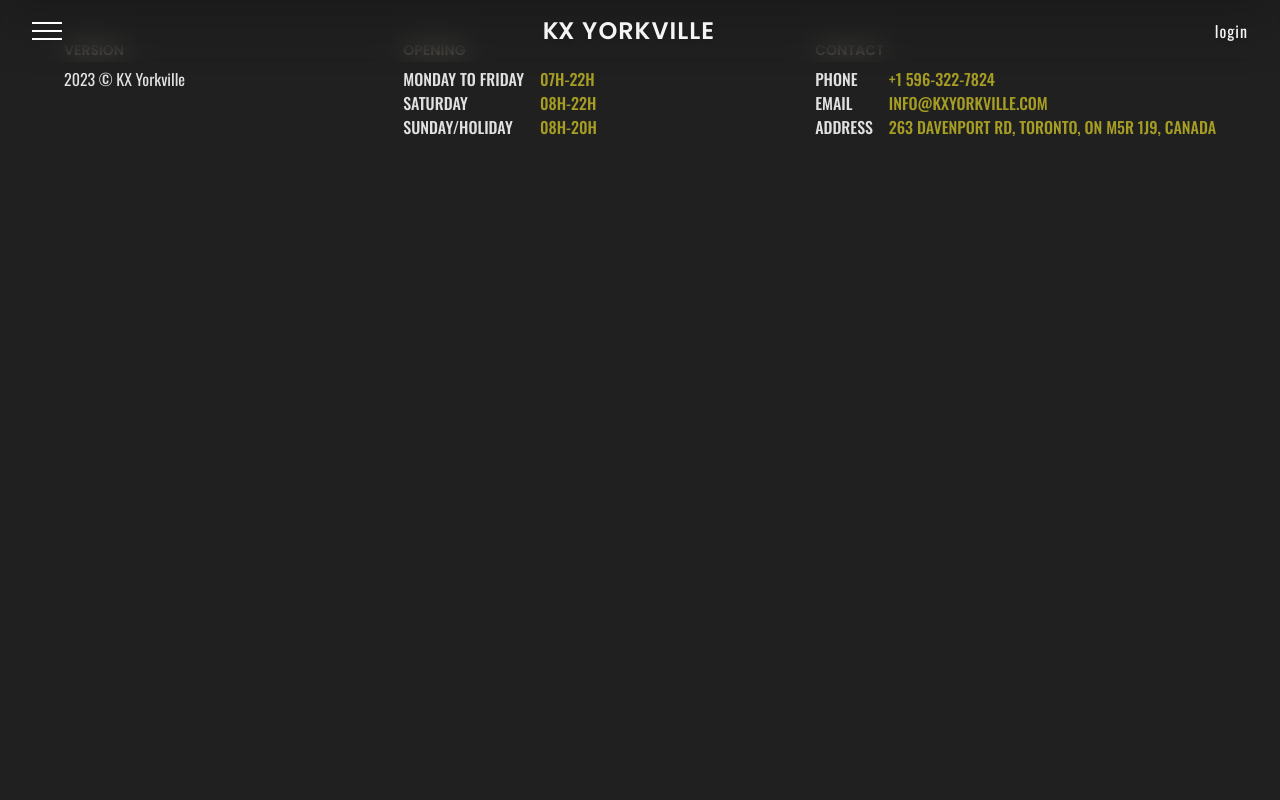
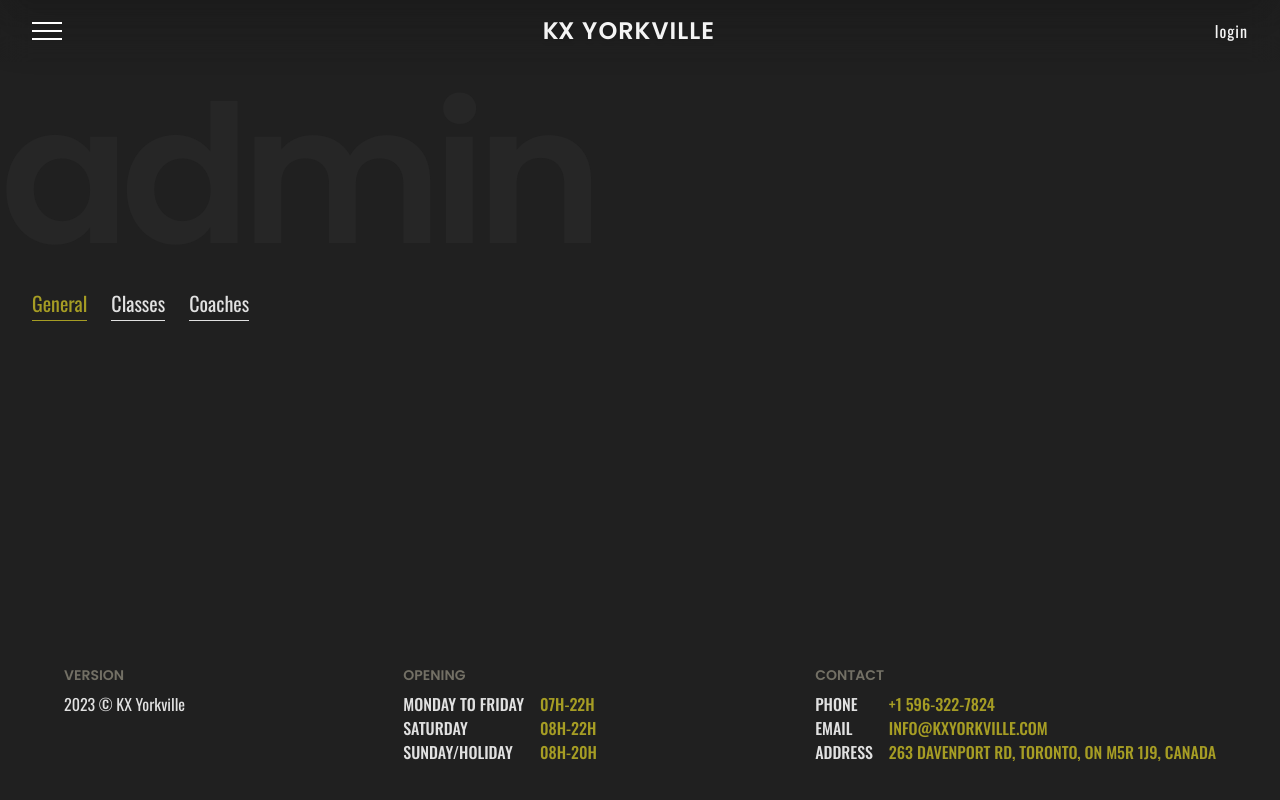
Before and after one commit to TLNRB/kxYorkville, a Vue app in the folder kxYorkville/: page /admin in a window 1280 px wide. Shown: the top 800 px of the page. Built offline with nearby package versions, Linux system fonts and the light colour scheme; no server answers.

Commit message:
admin title and section blocks

```diff
--- /dev/null
+++ b/kxYorkville/src/components/Admin/General.vue
@@ -0,0 +1,9 @@
+<script setup></script>
+
+<template>
+  <main
+    class="mt-[4rem] pt-[4rem] pb-[2rem] px-[1rem] xs:pt-[5rem] sm:pt-[9rem] md:px-[2rem] lg:pt-[11rem] xxl:pt-[13rem] xxxl:pt-[15rem] xxxxl:px-[4rem] xxxxl:pt-[16rem] xxxxl:mt-[6rem]"
+  ></main>
+</template>
+
+<style scoped></style>
--- a/kxYorkville/src/views/AdminView.vue
+++ b/kxYorkville/src/views/AdminView.vue
@@ -1,3 +1,73 @@
-<script setup></script>
-<template></template>
+<script setup>
+import { ref } from 'vue'
+/*----- Importing components -----*/
+import General from '../components/Admin/General.vue'
+
+/*----- Admin section display -----*/
+const generalActive = ref(true)
+const classesActive = ref(false)
+const coachesActive = ref(false)
+const active = 'text-primaryColor border-primaryColor'
+const inactive = 'text-textGray border-textGray'
+
+// Toggle general section
+const toggleGeneral = () => {
+  generalActive.value = true
+  classesActive.value = false
+  coachesActive.value = false
+}
+
+// Toggle classes section
+const toggleClasses = () => {
+  generalActive.value = false
+  classesActive.value = true
+  coachesActive.value = false
+}
+
+// Toggle coaches section
+const toggleCoaches = () => {
+  generalActive.value = false
+  classesActive.value = false
+  coachesActive.value = true
+}
+</script>
+
+<template>
+  <main
+    class="mt-[4rem] pt-[4rem] pb-[2rem] px-[1rem] xs:pt-[5rem] sm:pt-[9rem] md:px-[2rem] lg:pt-[11rem] xxl:pt-[13rem] xxxl:pt-[15rem] xxxxl:px-[4rem] xxxxl:pt-[16rem] xxxxl:mt-[6rem]"
+  >
+    <h1
+      class="absolute top-[4rem] leading-none tracking-tighter text-[4.5rem] translate-x-[-1.125rem] font-semibold text-textDark xs:text-[5.5rem] xs:top-[4rem] sm:text-[9rem] sm:translate-x-[-1.25rem] sm:top-[5rem] md:left-0 md:sm:translate-x-0 lg:text-[12rem] xxl:text-[14rem] xxxl:text-[16rem] xxxxl:text-[20rem]"
+    >
+      admin
+    </h1>
+    <section
+      class="flex items-center justify-center gap-[1.5rem] mt-[2rem] font-oswald xs:justify-start lg:mt-[3rem] lg:text-[1.25rem]"
+    >
+      <button
+        class="pb-[.125rem] border-b-[1px] duration-[.15s] ease-in-out z-[5] cursor-pointer"
+        :class="generalActive ? active : inactive"
+        @click="toggleGeneral"
+      >
+        General
+      </button>
+      <button
+        class="pb-[.125rem] border-b-[1px] duration-[.15s] ease-in-out z-[5] cursor-pointer"
+        :class="classesActive ? active : inactive"
+        @click="toggleClasses"
+      >
+        Classes
+      </button>
+      <button
+        class="pb-[.125rem] border-b-[1px] duration-[.15s] ease-in-out z-[5] cursor-pointer"
+        :class="coachesActive ? active : inactive"
+        @click="toggleCoaches"
+      >
+        Coaches
+      </button>
+    </section>
+    <General />
+  </main>
+</template>
+
 <style scoped></style>
```
